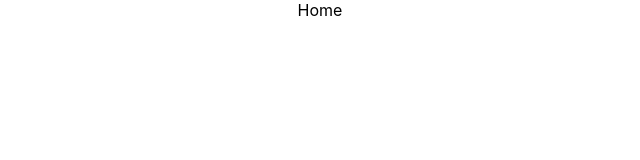
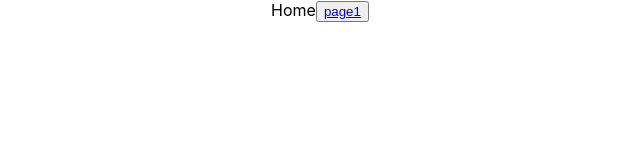
Before and after one commit to zoewang7512/router-test, a React (Create React App) app: page / in a window 1280 px wide. Shown: the top 160 px of the page, without its empty margins (320-960 px from the left). Built offline with nearby package versions, Linux system fonts and the light colour scheme.

Commit message:
add button

```diff
--- a/src/App.js
+++ b/src/App.js
@@ -3,16 +3,14 @@ import './App.css';
 
 import Home from "./Home";
 import Page1 from "./Page1";
-import ErrorPage from "./ErrorPage";
 
 function App() {
   return (
     <div className="App">
      <HashRouter>
       <Routes>
-            <Route path="/*" element={<Home />} />
+            <Route path="/" element={<Home />} />
             <Route path="/1" element={<Page1 />} />
-            {/*<Route path='*' element={<ErrorPage />}/>*/}
           </Routes></HashRouter>
     </div>
   );
--- a/src/Home.js
+++ b/src/Home.js
@@ -3,7 +3,10 @@ import React from 'react'
 
 const Home = () => {
   return (
-    <div>Home</div>
+    <div>Home
+      <button> <a href="#/page1">page1</a></button>
+    </div>
+
   )
 }
 
--- a/src/Page1.js
+++ b/src/Page1.js
@@ -2,7 +2,9 @@ import React from 'react'
 
 const Page1 = () => {
   return (
-    <div>Page1</div>
+    <div>Page1
+       <button> <a href="/">home</a></button>
+    </div>
   )
 }
 
```
